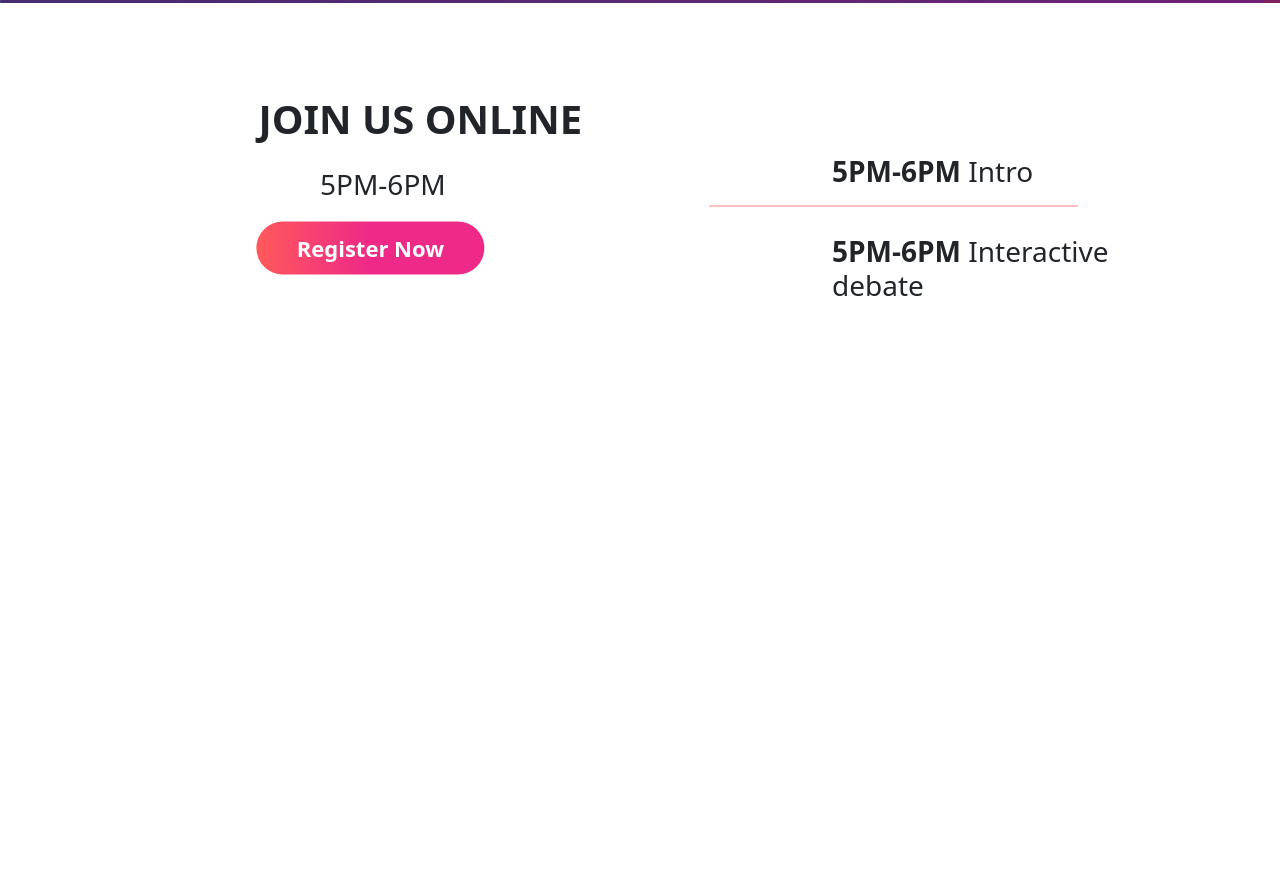
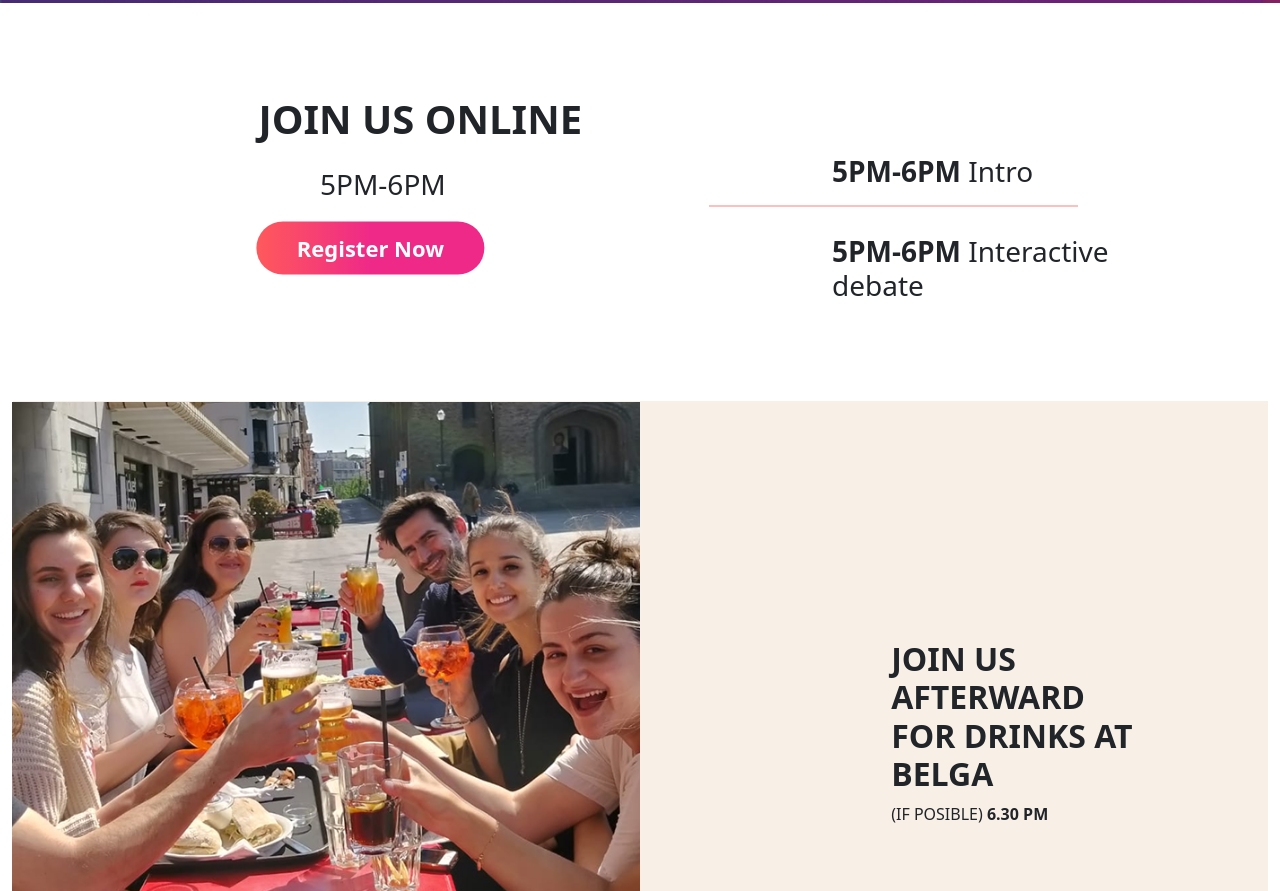
Before and after one commit to damjannak/euinfluencer, a plain HTML site: page index.html in a window 1280 px wide. Shown: the part 2213-3104 px from the top of the page. Before the commit the page ends 2651 px from the top, so only its background shows below. Drawn offline with Linux system fonts and the light colour scheme.

Commit message:
Section-drinks

```diff
--- a/index.html
+++ b/index.html
@@ -143,6 +143,11 @@
     </div>
     </div>
 </div>
+<div class="container-fluid container-fluid_atbelga">
+    <img src="./img/BG.png" style="width: 100%">
+    <h2 style="width: 20%;margin-top: -20%;margin-left: 70%"><b>JOIN US AFTERWARD FOR DRINKS AT BELGA</b></h2>
+    <p style="margin-left: 70%">(IF POSIBLE) <b>6.30 PM</b></p>
+</div>
 
 </body>
 </html>
```
Also changed, not shown: img/BG.png (added).
